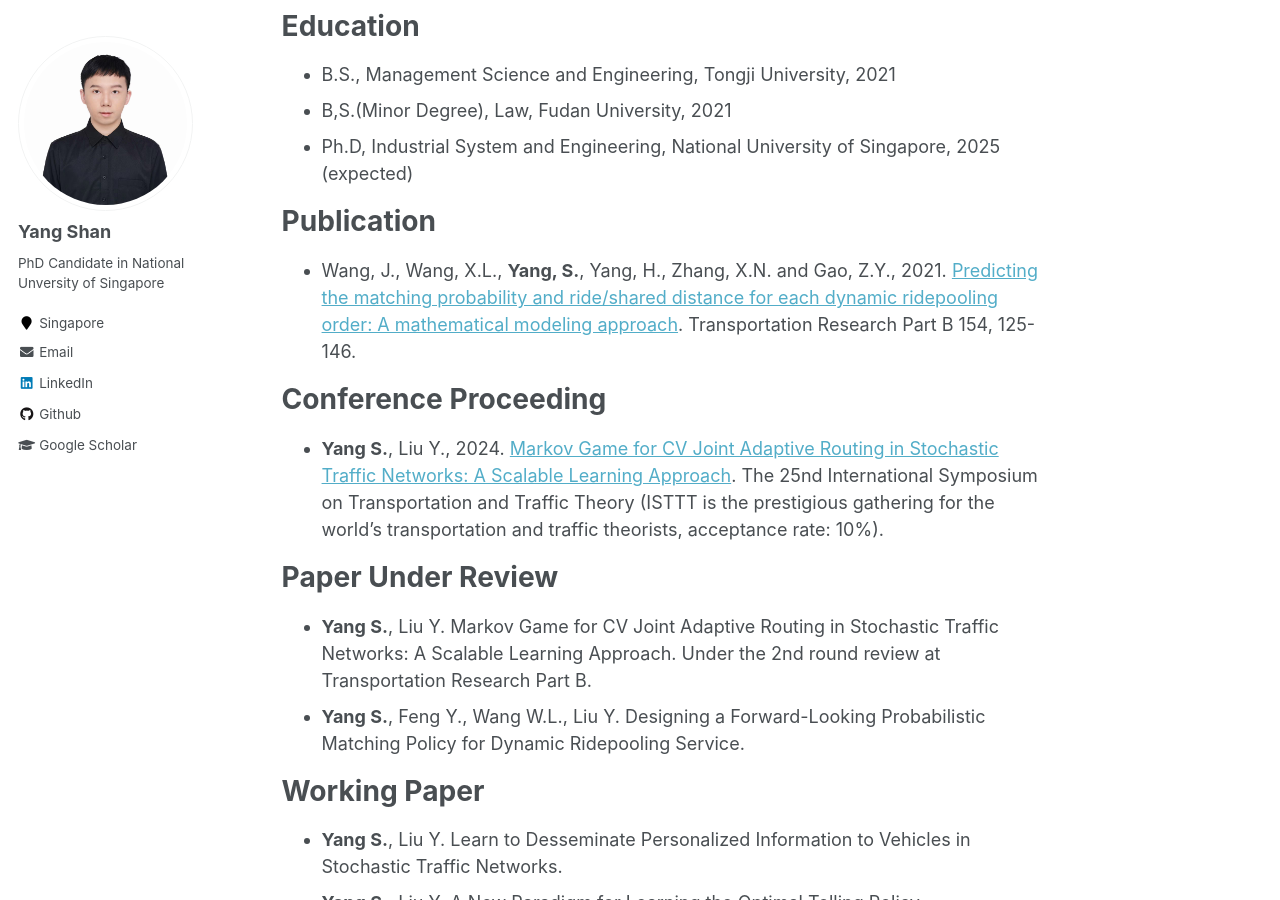
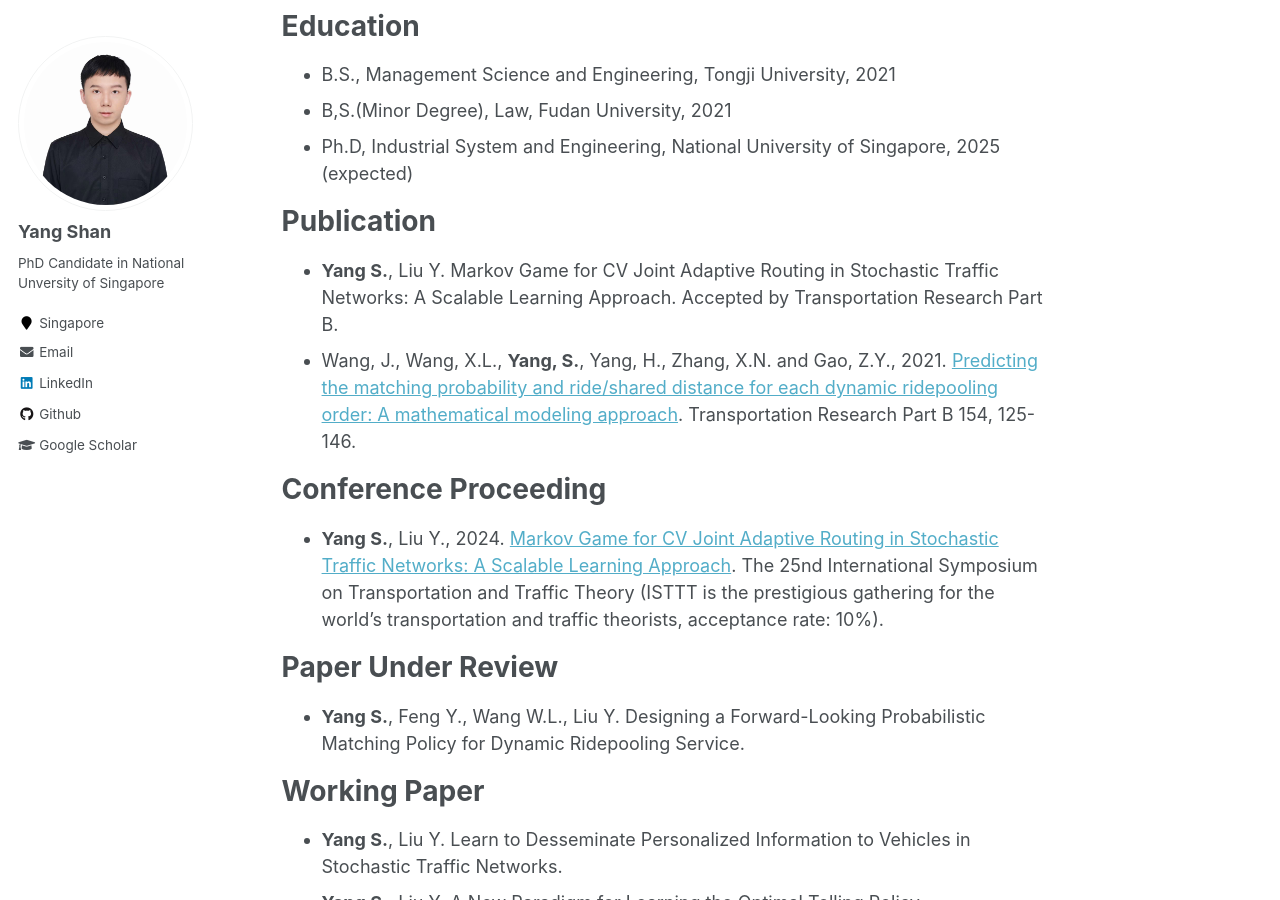
Before and after one commit to seanys/seanys.github.io, a Jekyll site: the page built from _pages/about.md, in a window 1280 px wide and 900 px high, scrolled down 309 px. Built offline with Jekyll 4.4.1, drawn with Linux system fonts in a browser that asks for light colours; part of the change alters nothing that is shown.

Commit message:
Update about.md

```diff
--- a/_pages/about.md
+++ b/_pages/about.md
@@ -18,6 +18,7 @@ Education
 
 Publication
 ======
+* **Yang S.**, Liu Y. Markov Game for CV Joint Adaptive Routing in Stochastic Traffic Networks: A Scalable Learning Approach. Accepted by Transportation Research Part B.
 * Wang, J., Wang, X.L., **Yang, S.**, Yang, H., Zhang, X.N. and Gao, Z.Y., 2021. [Predicting the matching probability and ride/shared distance for each dynamic ridepooling order: A mathematical modeling approach](https://www.sciencedirect.com/science/article/pii/S0191261521001880). Transportation Research Part B 154, 125-146.
 
 Conference Proceeding
@@ -26,7 +27,6 @@ Conference Proceeding
 
 Paper Under Review
 ======
-* **Yang S.**, Liu Y. Markov Game for CV Joint Adaptive Routing in Stochastic Traffic Networks: A Scalable Learning Approach. Under the 2nd round review at Transportation Research Part B.
 * **Yang S.**, Feng Y., Wang W.L., Liu Y. Designing a Forward-Looking Probabilistic Matching Policy for Dynamic Ridepooling Service.
 
 Working Paper
```
